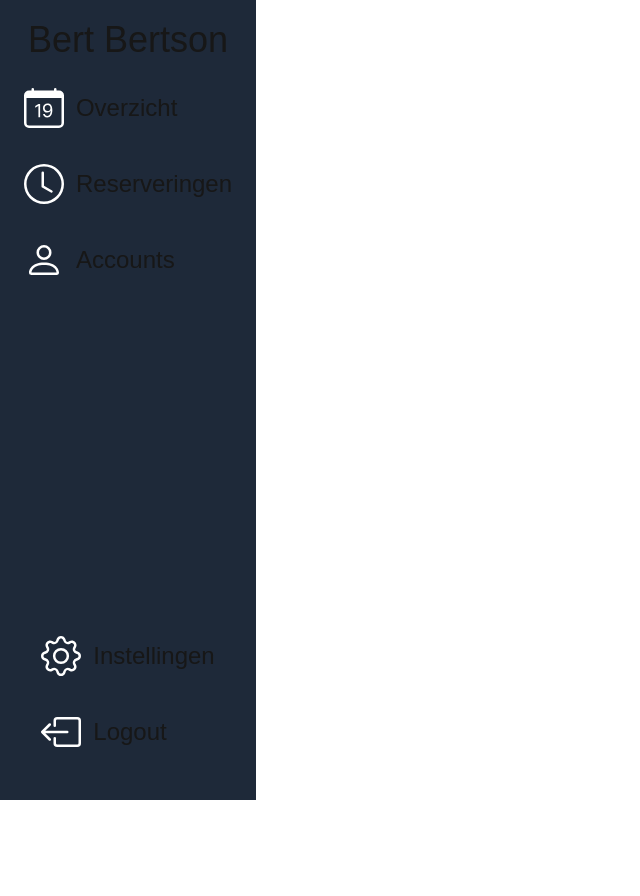
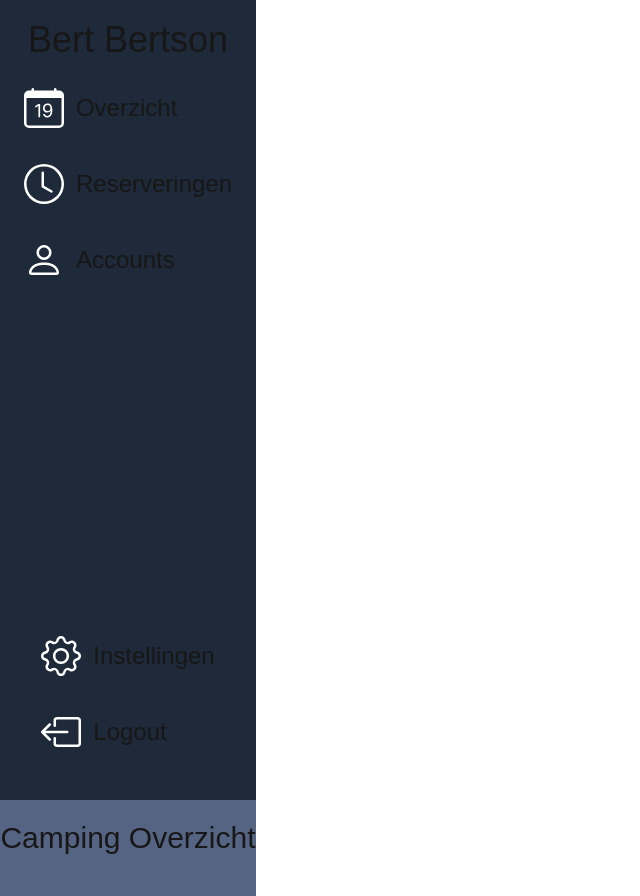
Before and after one commit to Powerboy2015/boer-bert-registratiesysteem, a Next.js app in the folder next.js/: page / in a window 1280 px wide. Shown: the whole page, without its empty margins (0-640 px from the left). Before the commit the page ends 800 px from the top, so only its background shows below. Built offline with nearby package versions, Linux system fonts and the light colour scheme.

Commit message:
Getting up to speed and see how the sidebar reacts to another component. Goal is to get the widget next to the sidebar component. My headache is acting up again so imma calm down and rest for now.

```diff
--- a/next.js/package.json
+++ b/next.js/package.json
@@ -10,9 +10,9 @@
   },
   "dependencies": {
     "bootstrap-icons": "^1.13.1",
-    "next": "16.0.3",
-    "react": "19.2.0",
-    "react-dom": "19.2.0"
+    "next": "^16.0.3",
+    "react": "^19.2.0",
+    "react-dom": "^19.2.0"
   },
   "devDependencies": {
     "@tailwindcss/postcss": "^4",
--- a/next.js/src/app/Sidebar/sidebar.tsx
+++ b/next.js/src/app/Sidebar/sidebar.tsx
@@ -11,7 +11,7 @@ export default function SideBar() {
   return (
     <>
       {/* Different sidebar sizes for different screen sizes*/}
-      <div className="bg-gray-800 h-full w-full min-w-fit sm:w-1/1 md:w-1/4 xl:w-1/5 2xl:w-1/10">
+      <div className="bg-gray-800 h-full w-full min-w-fit sm:w-1/1 md:w-1/4 xl:w-1/5 2xl:w-1/10 flex flex-col">
         <div className="h-3/6 text-center pt-5">
           {/*Name of the logged on user */}
           <div className="text-4xl pb-5">{name}</div>
--- /dev/null
+++ b/next.js/src/app/Widgets/CampingOverzicht.tsx
@@ -0,0 +1,16 @@
+
+
+export default function CampingOverzicht() {
+    let title = "Camping Overzicht";
+    return (
+        <>
+            <div className="bg-[#556483] h-[12%] w-full min-w-fit sm:w-1/1 md:w-1/4 xl:w-1/5 2xl:w-1/10 flex flex-col">
+                <div className="h-3/6 text-center pt-5">
+                    <div className="text-3xl pb-5">{title}</div>
+                    <div className="flex justify-center"></div>
+                    <div className="w-fit"></div>
+                </div>
+            </div>
+        </>
+    );
+}
--- a/next.js/src/app/page.tsx
+++ b/next.js/src/app/page.tsx
@@ -1,5 +1,11 @@
 import Image from "next/image";
 import SideBar from "./Sidebar/sidebar";
+import CampingOverzicht from "./Widgets/CampingOverzicht";
 export default function Home() {
-  return <SideBar />;
+  return (
+      <>
+          <SideBar/>
+          <CampingOverzicht/>
+      </>
+    );
 }
```
Also changed, not shown: 1 other file (tests, documents, lock files or other folders).
